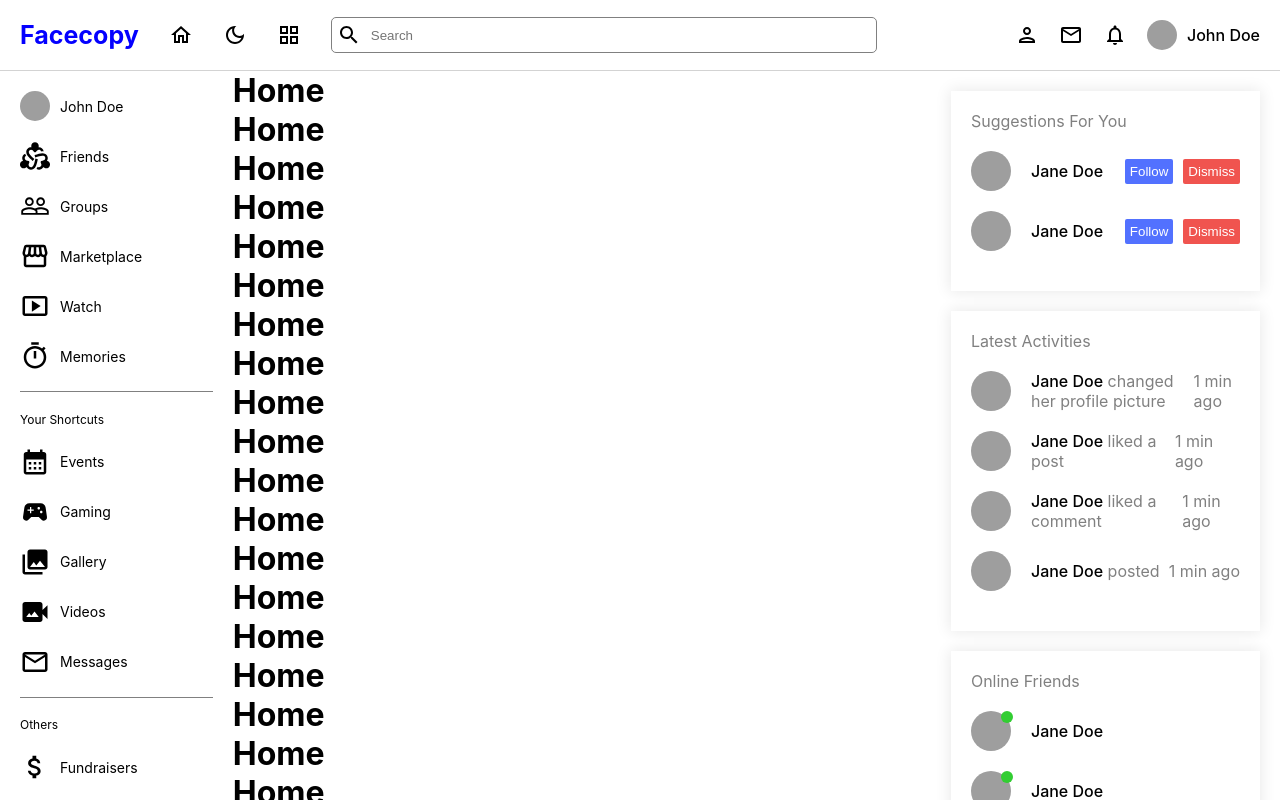
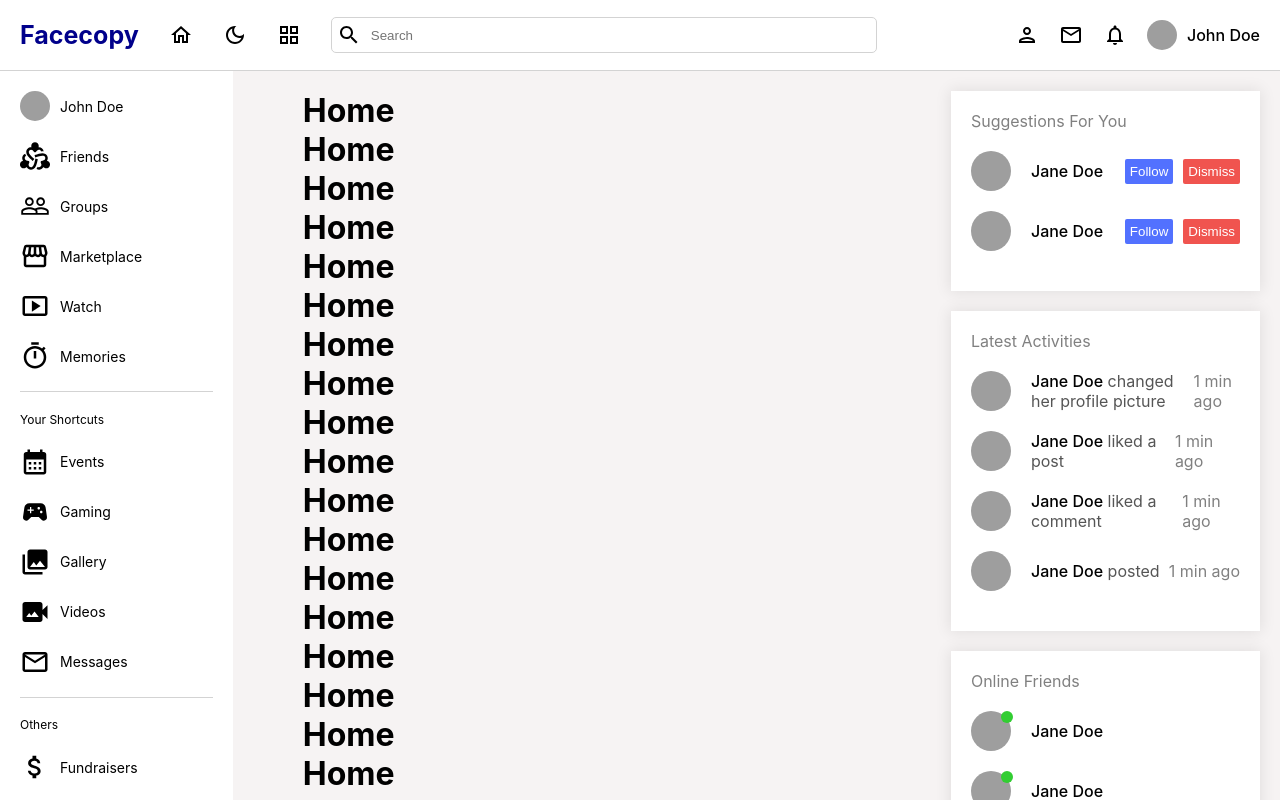
Before and after one commit to imak02/facecopy, a React (Create React App) app: page / in a window 1280 px wide. Shown: the top 800 px of the page. Built offline with nearby package versions, Linux system fonts and the light colour scheme; grey boxes are pictures that could not be loaded.

Commit message:
Add darkmode context

```diff
--- a/src/App.js
+++ b/src/App.js
@@ -13,13 +13,17 @@
 import Profile from "./pages/profile/Profile";
 import Error from "./pages/error/Error";
 import "./app.scss";
+import { useContext } from "react";
+import { DarkModeContext } from "./context/darkModeContext";
 
 function App() {
   const currentUser = true;
 
+  const { darkMode } = useContext(DarkModeContext);
+
   const Layout = () => {
     return (
-      <div>
+      <div className={`theme-${darkMode ? "dark" : "light"}`}>
         <Navbar />
         <div className="body">
           <LeftBar />
--- a/src/app.scss
+++ b/src/app.scss
@@ -4,3 +4,44 @@
     flex: 6;
   }
 }
+
+$themes: (
+  light: (
+    textColor: #000,
+    bgColor: white,
+    logo: darkblue,
+    bgSoft: #f6f3f3,
+    textColorSoft: #555,
+    border: lightgrey,
+  ),
+  dark: (
+    textColor: whitesmoke,
+    bgColor: #222,
+    logo: white,
+    bgSoft: #333,
+    textColorSoft: lightgrey,
+    border: #444,
+  ),
+);
+
+@mixin themify($themes) {
+  @each $theme, $map in $themes {
+    .theme-#{$theme} & {
+      $theme-map: () !global;
+      @each $key, $submap in $map {
+        $value: map-get(map-get($themes, $theme), "#{$key}");
+        $theme-map: map-merge(
+          $theme-map,
+          (
+            $key: $value,
+          )
+        ) !global;
+      }
+      @content;
+      $theme-map: null !global;
+    }
+  }
+}
+@function themed($key) {
+  @return map-get($theme-map, $key);
+}
--- a/src/components/leftBar/leftBar.scss
+++ b/src/components/leftBar/leftBar.scss
@@ -1,10 +1,15 @@
+@import "../../app.scss";
+
 .leftBar {
+  @include themify($themes) {
     flex: 2;
     position: sticky;
     top: 70px;
     height: calc(100vh - 70px);
     overflow: scroll;
     overscroll-behavior: contain;
+    background-color: themed("bgColor");
+    color: themed("textColor");
 
     &::-webkit-scrollbar {
       display: none;
@@ -16,7 +21,7 @@
         margin: 20px 0;
         border: none;
         height: 0.5px;
-      background-color: grey;
+        background-color: themed("border");
       }
 
       span {
@@ -57,3 +62,4 @@
       }
     }
   }
+}
--- a/src/components/navbar/Navbar.jsx
+++ b/src/components/navbar/Navbar.jsx
@@ -8,8 +8,12 @@
 import PersonOutlinedIcon from "@mui/icons-material/PersonOutlined";
 import SearchOutlinedIcon from "@mui/icons-material/SearchOutlined";
 import { Link } from "react-router-dom";
+import { useContext } from "react";
+import { DarkModeContext } from "../../context/darkModeContext";
 
 export default function Navbar() {
+  const { toggle, darkMode } = useContext(DarkModeContext);
+
   return (
     <div className="navbar">
       <div className="left">
@@ -17,7 +21,12 @@
           <span style={{ textDecoration: "none" }}>Facecopy</span>
         </Link>
         <HomeOutlinedIcon />
-        <DarkModeOutlinedIcon />
+
+        {darkMode ? (
+          <WbSunnyOutlinedIcon onClick={toggle} />
+        ) : (
+          <DarkModeOutlinedIcon onClick={toggle} />
+        )}
         <GridViewOutlinedIcon />
         <div className="search">
           <SearchOutlinedIcon />
--- a/src/components/navbar/navbar.scss
+++ b/src/components/navbar/navbar.scss
@@ -1,15 +1,19 @@
+@import "../../app.scss";
+
 .navbar {
+  @include themify($themes) {
     display: flex;
     align-items: center;
     justify-content: space-between;
     padding: 10px 20px;
     flex-wrap: nowrap;
     height: 50px;
-  border-bottom: 1px solid lightgrey;
+    border-bottom: 1px solid themed("border");
     position: sticky;
     top: 0;
     z-index: 999;
-  background-color: #fff;
+    background-color: themed("bgColor");
+    color: themed("textColor");
 
     .left {
       display: flex;
@@ -19,24 +23,27 @@
       .link {
         text-decoration: none;
         font-weight: normal;
-      color: rgb(4, 0, 255);
+        color: themed("logo");
       }
 
       span {
         font-size: 25px;
         font-weight: bold;
+
       }
       .search {
         display: flex;
         align-items: center;
         gap: 10px;
-      border: 1px solid grey;
+        border: 1px solid themed("border");
         border-radius: 5px;
         padding: 5px;
 
         input {
           border: none;
           width: 500px;
+          background: transparent;
+          color: themed("textColor");
 
           &:focus {
             outline: none;
@@ -64,3 +71,4 @@
       }
     }
   }
+}
--- a/src/components/rightBar/rightBar.scss
+++ b/src/components/rightBar/rightBar.scss
@@ -1,10 +1,14 @@
+@import "../../app.scss";
+
 .rightBar {
+  @include themify($themes) {
     flex: 3;
     position: sticky;
     top: 70px;
     height: calc(100vh - 70px);
     overflow: scroll;
     overscroll-behavior: contain;
+    background-color: themed("bgSoft");
     &::-webkit-scrollbar {
       display: none;
     }
@@ -17,6 +21,8 @@
         -moz-box-shadow: 0px 0px 15px 1px rgba(0, 0, 0, 0.09);
         padding: 20px;
         margin-bottom: 20px;
+        background-color: themed("bgColor");
+
 
         span {
           color: grey;
@@ -52,12 +58,15 @@
             }
 
             p {
-            color: gray;
+              color: themed("textColorSoft");
+
             }
 
             span {
               font-weight: 500;
               color: black;
+              color: themed("textColor");
+
             }
           }
 
@@ -84,3 +93,4 @@
       }
     }
   }
+}
--- /dev/null
+++ b/src/context/darkModeContext.js
@@ -0,0 +1,23 @@
+import { createContext, useEffect, useState } from "react";
+
+export const DarkModeContext = createContext();
+
+export const DarkModeContextProvider = ({ children }) => {
+  const [darkMode, setDarkMode] = useState(
+    JSON.parse(localStorage.getItem("darkMode") || false)
+  );
+
+  const toggle = () => {
+    setDarkMode(!darkMode);
+  };
+
+  useEffect(() => {
+    localStorage.setItem("darkMode", darkMode);
+  }, [darkMode]);
+
+  return (
+    <DarkModeContext.Provider value={{ darkMode, toggle }}>
+      {children}
+    </DarkModeContext.Provider>
+  );
+};
--- a/src/index.js
+++ b/src/index.js
@@ -1,11 +1,17 @@
-import React from 'react';
-import ReactDOM from 'react-dom/client';
-import "./index.css"
-import App from './App';
+import React from "react";
+import ReactDOM from "react-dom/client";
+import "./index.css";
+import App from "./App";
+import {
+  // DarkModeContext,
+  DarkModeContextProvider,
+} from "./context/darkModeContext";
 
-const root = ReactDOM.createRoot(document.getElementById('root'));
+const root = ReactDOM.createRoot(document.getElementById("root"));
 root.render(
   <React.StrictMode>
-    <App />
+    <DarkModeContextProvider>
+      <App />
+    </DarkModeContextProvider>
   </React.StrictMode>
 );
--- a/src/pages/homepage/Home.jsx
+++ b/src/pages/homepage/Home.jsx
@@ -2,7 +2,7 @@
 
 export default function Home() {
   return (
-    <div>
+    <div className="home">
       <h1>Home</h1>
       <h1>Home</h1>
       <h1>Home</h1>
--- a/src/pages/homepage/home.scss
+++ b/src/pages/homepage/home.scss
@@ -0,0 +1,9 @@
+@import "../../app.scss";
+
+.home {
+  @include themify($themes) {
+    background-color: themed("bgSoft");
+    padding: 20px 70px;
+    color: themed("textColor");
+  }
+}
```
Lines whose indentation alone changed are shown as unchanged.
